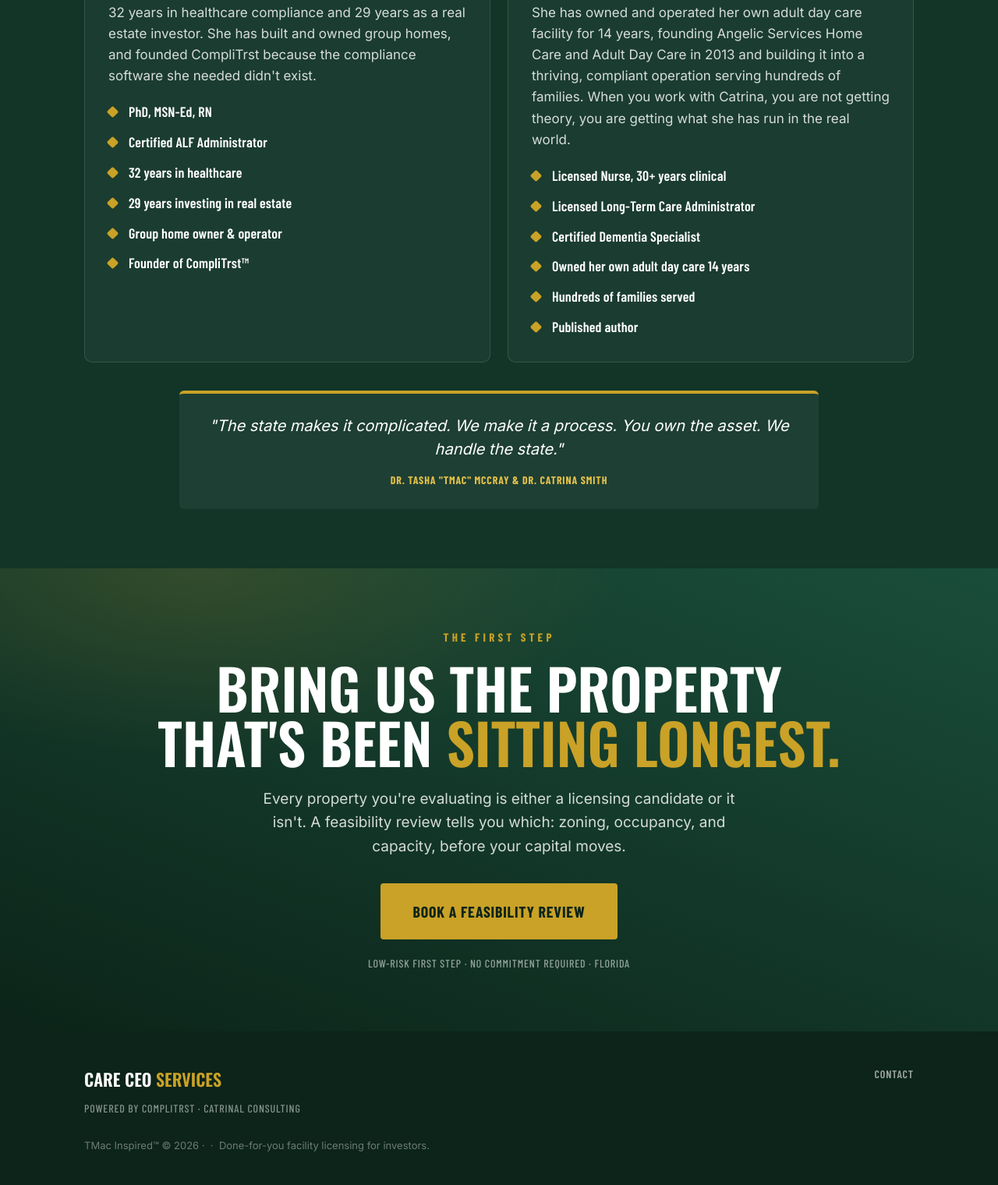
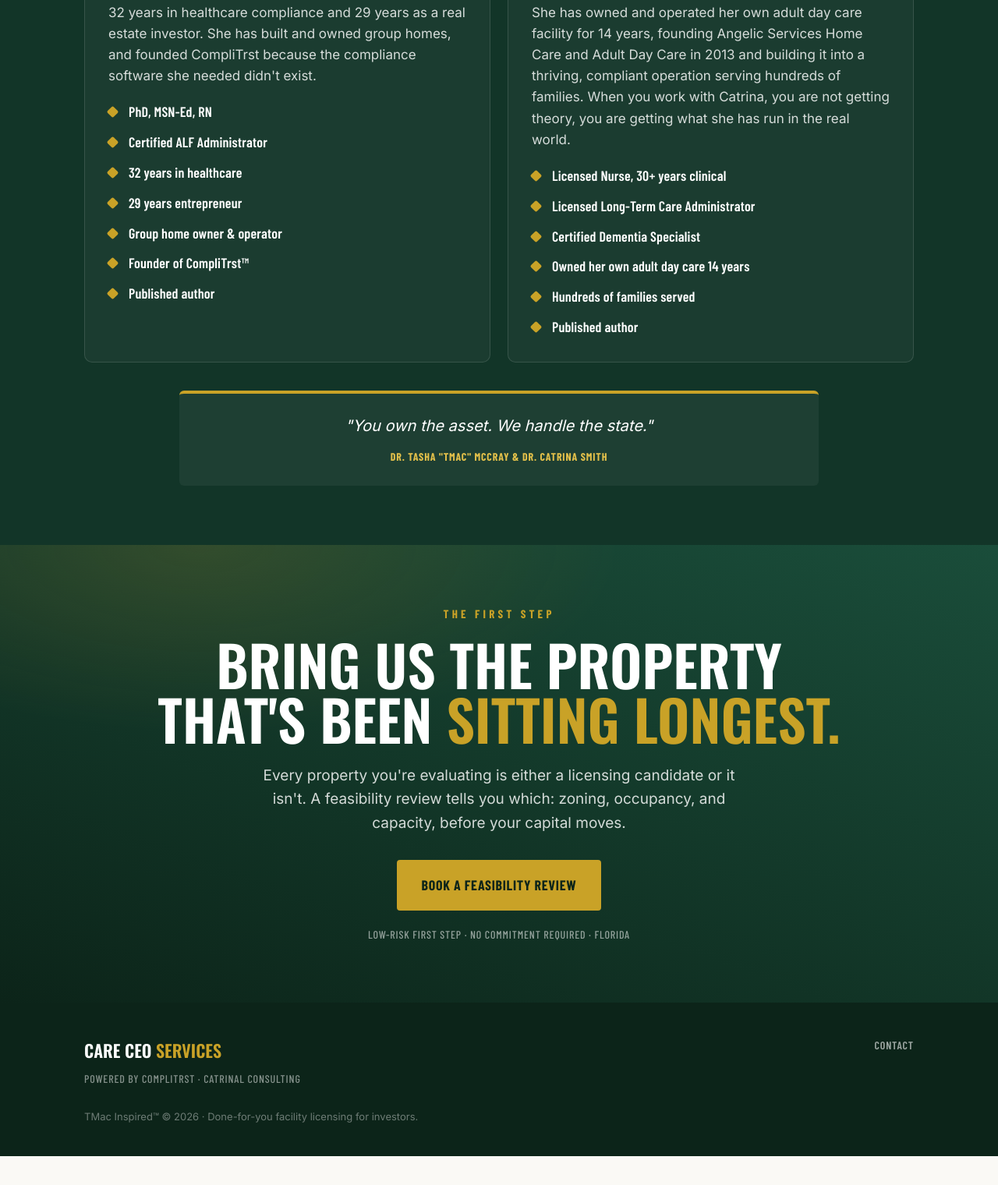
Before and after one commit to tkdbrad03/tmacinspired-site, a website: page care-ceo-services.html in a window 1280 px wide. Shown: the part 4801-6321 px from the top of the page at 78% size. After the commit the page ends 6284 px from the top, so only its background shows below. Drawn offline with nearby package versions, Linux system fonts and the light colour scheme.

Commit message:
Update care-ceo-services.html

```diff
--- a/care-ceo-services.html
+++ b/care-ceo-services.html
@@ -314,9 +314,10 @@
           <li>PhD, MSN-Ed, RN</li>
           <li>Certified ALF Administrator</li>
           <li>32 years in healthcare</li>
-          <li>29 years investing in real estate</li>
+          <li>29 years entrepreneur</li>
           <li>Group home owner &amp; operator</li>
           <li>Founder of CompliTrst™</li>
+          <li>Published author</li>
         </ul>
       </div>
       <div class="bio">
@@ -335,7 +336,7 @@
       </div>
     </div>
     <div class="quote" style="max-width:820px;margin:36px auto 0;text-align:center;border-left:0;border-top:4px solid var(--gold);">
-      <p>"The state makes it complicated. We make it a process. You own the asset. We handle the state."</p>
+      <p>"You own the asset. We handle the state."</p>
       <div class="by">Dr. Tasha "TMac" McCray &amp; Dr. Catrina Smith</div>
     </div>
   </div></section>
@@ -345,8 +346,7 @@
     <span class="eyebrow">The First Step</span>
     <h2 style="margin-top:16px;">Bring us the property<br>that's been <em>sitting longest.</em></h2>
     <p>Every property you're evaluating is either a licensing candidate or it isn't. A feasibility review tells you which: zoning, occupancy, and capacity, before your capital moves.</p>
-    <a href="https://www.complitrst.com/ccc-waitlist.html" class="btn btn-gold" style="font-size:20px;padding:18px 40px;">Book a Feasibility Review</a>
-    <div class="cta-fine">Low-risk first step · No commitment required · Florida</div>
+<a href="https://scheduler.zoom.us/dr-tasha-mccray/adult-day-care-consult" target="_blank" rel="noopener" class="btn btn-gold">Book a Feasibility Review</a>    <div class="cta-fine">Low-risk first step · No commitment required · Florida</div>
   </div></section>
 
   <!-- FOOTER -->
@@ -360,7 +360,7 @@
         <a href="mailto:support@complitrst.com">Contact</a>
       </div>
     </div>
-    <div class="foot-legal">TMac Inspired™ © 2026 · &nbsp;·&nbsp; Done-for-you facility licensing for investors.</div>
+    <div class="foot-legal">TMac Inspired™ © 2026 · Done-for-you facility licensing for investors.</div>
   </div></footer>
 
 </body>
```
